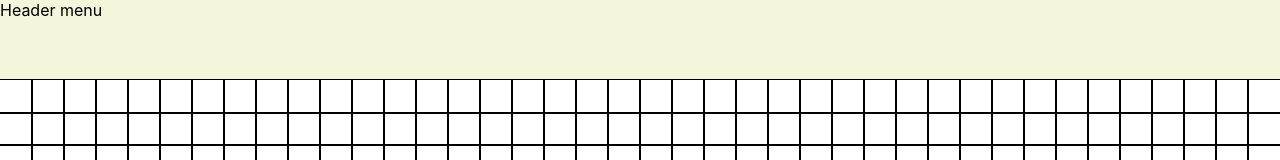
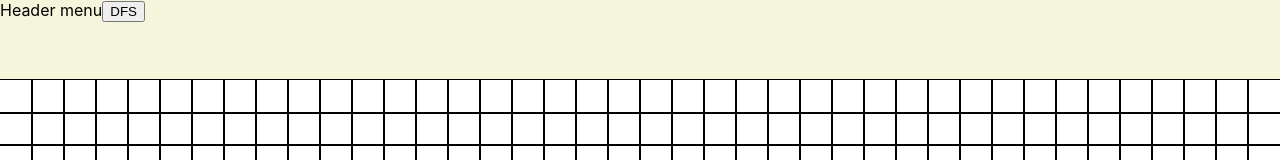
Before and after one commit to jzou9125/my-app, a React (Create React App) app: page / in a window 1280 px wide. Shown: the top 160 px of the page. Built offline with nearby package versions, Linux system fonts and the light colour scheme.

Commit message:
added DFS as an algorithmn

```diff
--- /dev/null
+++ b/src/Algorithmns/DFS.jsx
@@ -0,0 +1,42 @@
+function DFS({ grid, setGrid, start, target }) {
+  console.log(start);
+  const startRow = start[0];
+  const startColumn = start[1];
+  const targetRow = target[0];
+  const targetColumn = target[1];
+  if (startRow === targetRow && startColumn === targetColumn) {
+    return true;
+  }
+  let newGrid = [...grid];
+  newGrid[startRow][startColumn].isVisited = true;
+  setGrid(newGrid);
+  const neighbors = getNeighbors(newGrid, startRow, startColumn);
+  for (let neighbor of neighbors) {
+    if (DFS({ grid: newGrid, setGrid, start: neighbor, target })) {
+      return true;
+    }
+  }
+}
+
+function getNeighbors(grid, row, column) {
+  const directions = [0, 1, 0, -1, 0];
+  var neighbors = [];
+  for (var i = 0; i < directions.length; i++) {
+    var newRow = row + directions[i];
+    var newColumn = column + directions[i + 1];
+    if (
+      insideGrid(grid, newRow, newColumn) &&
+      !grid[newRow][newColumn].isVisited
+    ) {
+      neighbors.push([newRow, newColumn]);
+    }
+  }
+  return neighbors;
+}
+
+function insideGrid(grid, row, column) {
+  return (
+    row >= 0 && row < grid.length && column >= 0 && column < grid[0].length
+  );
+}
+export default DFS;
--- a/src/PathfinderVisualizer/Node/Node.css
+++ b/src/PathfinderVisualizer/Node/Node.css
@@ -9,3 +9,7 @@
 .node-finish {
   background-color: red;
 }
+
+.visited {
+  background-color: blue;
+}
--- a/src/PathfinderVisualizer/PathfinderVisualizer.jsx
+++ b/src/PathfinderVisualizer/PathfinderVisualizer.jsx
@@ -1,6 +1,7 @@
 import { useEffect, useState } from "react";
 import Node from "./Node/Node";
 import "./PathfinderVisualizer.css";
+import DFS from "../Algorithmns/DFS";
 
 export const PathfinderVisualizer = (props) => {
   const [grid, setGrid] = useState([]);
@@ -9,12 +10,12 @@ export const PathfinderVisualizer = (props) => {
   const [rows, setRows] = useState(0);
   const [columns, setColumns] = useState(0);
   const [start, setStart] = useState([0, 0]);
-  const [end, setEnd] = useState([0, 0]);
+  const [target, setTarget] = useState([0, 0]);
   const square_size = 32;
 
   useEffect(() => {
     setStart([Math.floor(rows / 3), Math.floor(columns / 3)]);
-    setEnd([Math.floor(rows / 3), Math.floor((columns / 3) * 2)]);
+    setTarget([Math.floor(rows / 3), Math.floor((columns / 3) * 2)]);
     setGrid(initGrid(rows, columns));
   }, [rows, columns]);
 
@@ -57,14 +58,19 @@ export const PathfinderVisualizer = (props) => {
 
   return (
     <div className="grid-container">
-      <div className="menu"> Header menu</div>
+      <div className="menu">
+        Header menu
+        <button onClick={() => DFS({ grid, setGrid, start, target })}>
+          DFS
+        </button>
+      </div>
       <div className="board">
         {grid.map((row, x) =>
           row.map((node, y) => (
             <Node
               key={`${x}-${y}`}
               isStart={node.row === start[0] && node.column === start[1]}
-              isFinish={node.row === end[0] && node.column === end[1]}
+              isFinish={node.row === target[0] && node.column === target[1]}
               isVisited={node.isVisited}
               isWall={node.isWall}
             />
```
